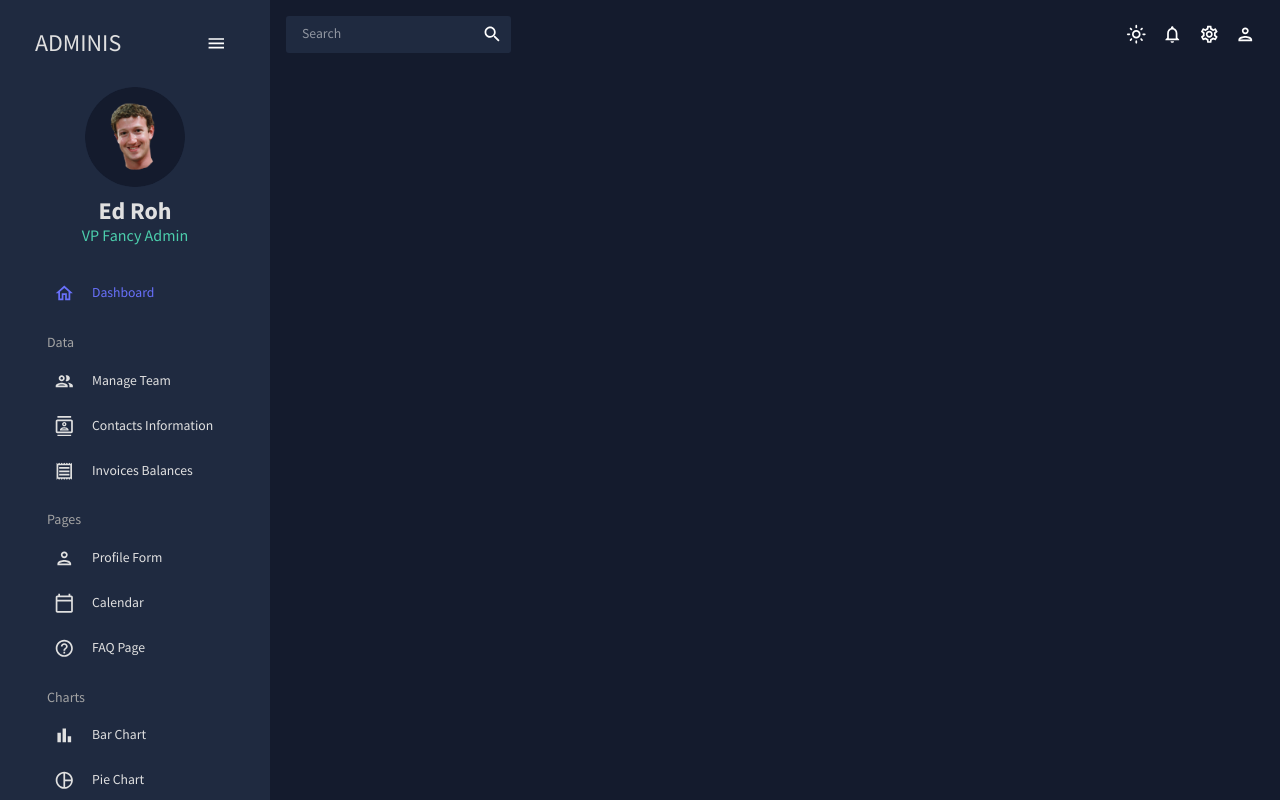
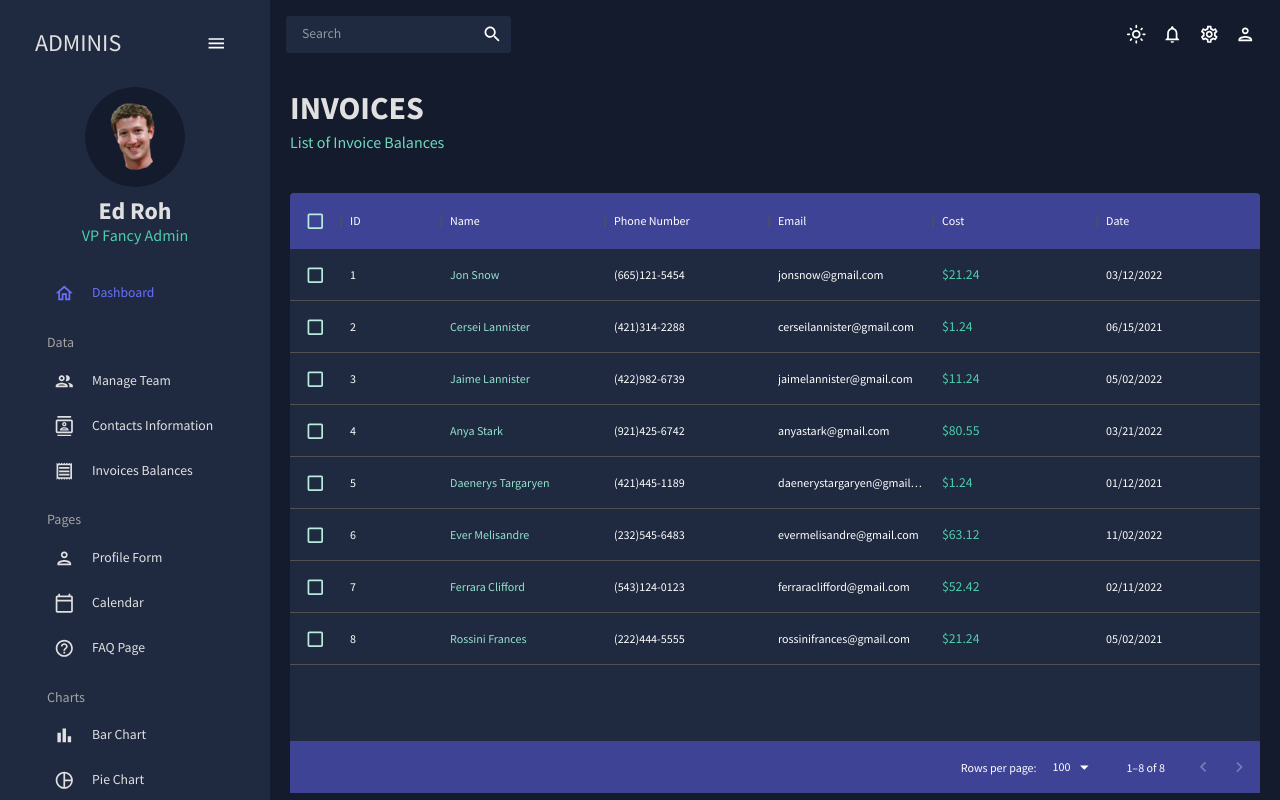
Before and after one commit to aminurjs/react-dashboard, a React (Create React App) app: page /invoices in a window 1280 px wide. Built offline with nearby package versions, Linux system fonts and the light colour scheme.

Commit message:
create invoice page

```diff
--- a/src/App.js
+++ b/src/App.js
@@ -7,6 +7,7 @@
 import Dashboard from "./scence/dashboard";
 import Team from "./scence/team";
 import Contacts from "./scence/contacts";
+import Invoices from "./scence/invoices";
 
 function App() {
   const [theme, colorMode] = useMode();
@@ -24,8 +25,8 @@
               <Route path="/" element={<Dashboard />} />
               <Route path="/team" element={<Team />} />
               <Route path="/contacts" element={<Contacts />} />
-              {/* <Route path="/invoices" element={<Invoices />} />
-              <Route path="/form" element={<Form />} />
+              <Route path="/invoices" element={<Invoices />} />
+              {/* <Route path="/form" element={<Form />} />
               <Route path="/bar" element={<Bar />} />
               <Route path="/pie" element={<Pie />} />
               <Route path="/line" element={<Line />} />
--- /dev/null
+++ b/src/scence/invoices/index.jsx
@@ -0,0 +1,83 @@
+import { Box, Typography, useTheme } from "@mui/material";
+import { DataGrid } from "@mui/x-data-grid";
+import { tokens } from "../../theme";
+import { mockDataInvoices } from "../../data/mockData";
+import Header from "../../components/Header";
+
+const Invoices = () => {
+  const theme = useTheme();
+  const colors = tokens(theme.palette.mode);
+  const columns = [
+    { field: "id", headerName: "ID" },
+    {
+      field: "name",
+      headerName: "Name",
+      flex: 1,
+      cellClassName: "name-column--cell",
+    },
+    {
+      field: "phone",
+      headerName: "Phone Number",
+      flex: 1,
+    },
+    {
+      field: "email",
+      headerName: "Email",
+      flex: 1,
+    },
+    {
+      field: "cost",
+      headerName: "Cost",
+      flex: 1,
+      renderCell: (params) => (
+        <Typography color={colors.greenAccent[500]}>
+          ${params.row.cost}
+        </Typography>
+      ),
+    },
+    {
+      field: "date",
+      headerName: "Date",
+      flex: 1,
+    },
+  ];
+
+  return (
+    <Box m="20px">
+      <Header title="INVOICES" subtitle="List of Invoice Balances" />
+      <Box
+        m="40px 0 0 0"
+        height="75vh"
+        sx={{
+          "& .MuiDataGrid-root": {
+            border: "none",
+          },
+          "& .MuiDataGrid-cell": {
+            borderBottom: "none",
+          },
+          "& .name-column--cell": {
+            color: colors.greenAccent[300],
+          },
+          "& .MuiDataGrid-columnHeaders": {
+            backgroundColor: colors.blueAccent[700],
+            borderBottom: "none",
+          },
+          "& .MuiDataGrid-virtualScroller": {
+            backgroundColor: colors.primary[400],
+          },
+          "& .MuiDataGrid-footerContainer": {
+            borderTop: "none",
+            backgroundColor: colors.blueAccent[700],
+          },
+          "& .MuiCheckbox-root": {
+            color: `${colors.greenAccent[200]} !important`,
+          },
+        }}
+      >
+        <DataGrid checkboxSelection rows={mockDataInvoices} columns={columns} />
+      </Box>
+    </Box>
+  );
+};
+
+export default Invoices;
```
